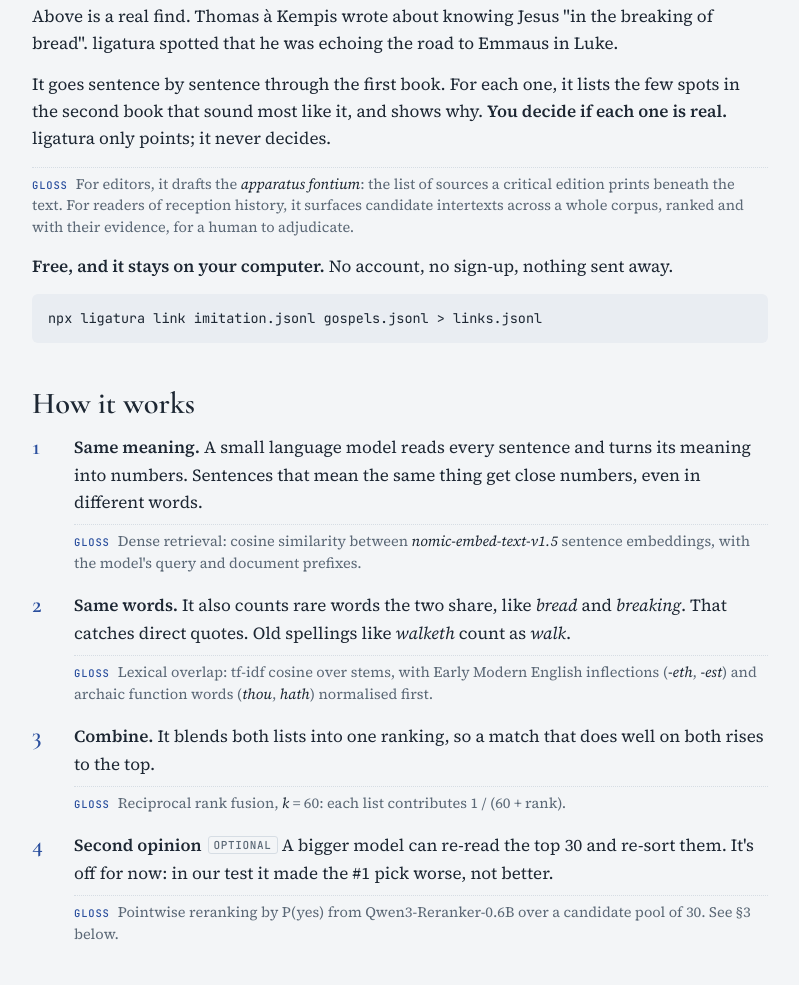
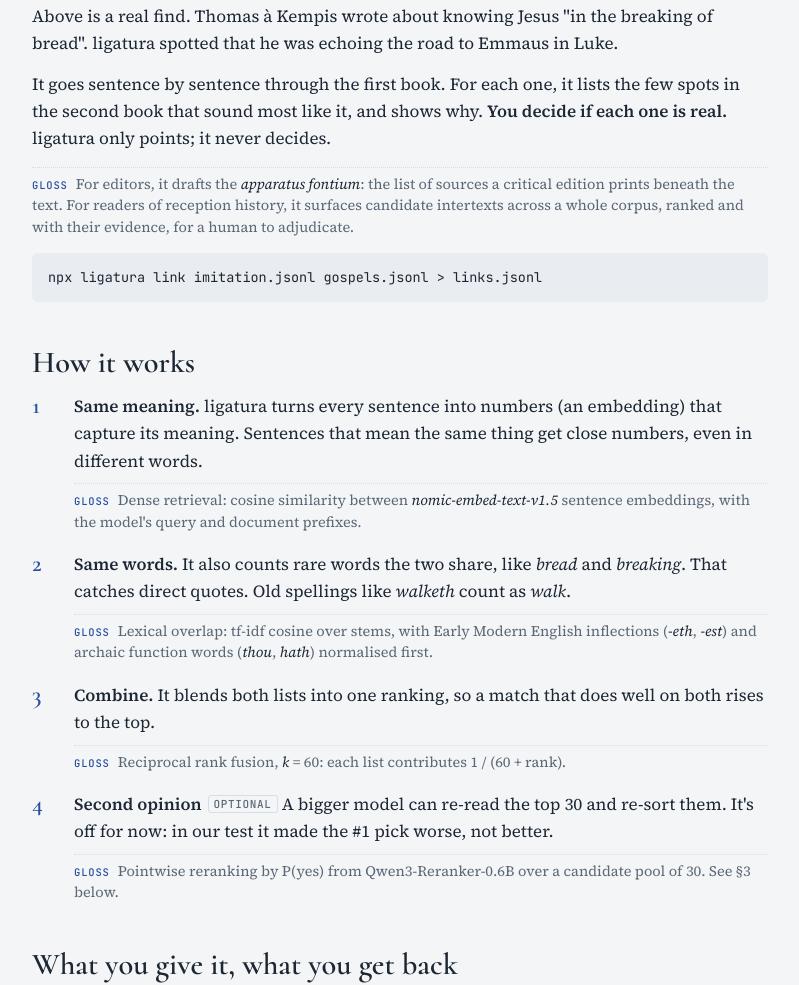
Before and after one commit to bretperry/ligatura, a website: page site/index.html in a window 1280 px wide. Shown: the part 1328-2313 px from the top of the page, without its empty margins (240-1039 px from the left). Drawn offline with Linux system fonts and the light colour scheme.

Commit message:
Drop v1 model claims from README and site
The default is embeddings now; the 'every model runs locally' line, the
Judge row and the paid-API note described the v1 model dependency.

```diff
--- a/site/index.html
+++ b/site/index.html
@@ -205,14 +205,13 @@ node dist/cli.js eval fixtures/kempis-gospels --neighbours 1</pre><button type="
     <p>Above is a real find. Thomas à Kempis wrote about knowing Jesus "in the breaking of bread". ligatura spotted that he was echoing the road to Emmaus in Luke.</p>
     <p>It goes sentence by sentence through the first book. For each one, it lists the few spots in the second book that sound most like it, and shows why. <strong>You decide if each one is real.</strong> ligatura only points; it never decides.</p>
     <p class="gloss">For editors, it drafts the <i>apparatus fontium</i>: the list of sources a critical edition prints beneath the text. For readers of reception history, it surfaces candidate intertexts across a whole corpus, ranked and with their evidence, for a human to adjudicate.</p>
-    <p><strong>Free, and it stays on your computer.</strong> No account, no sign-up, nothing sent away.</p>
     <pre>npx ligatura link imitation.jsonl gospels.jsonl &gt; links.jsonl</pre>
   </section>
 
   <section>
     <h2>How it works</h2>
     <ol class="steps">
-      <li><div><p><strong>Same meaning.</strong> A small language model reads every sentence and turns its meaning into numbers. Sentences that mean the same thing get close numbers, even in different words.</p>
+      <li><div><p><strong>Same meaning.</strong> ligatura turns every sentence into numbers (an embedding) that capture its meaning. Sentences that mean the same thing get close numbers, even in different words.</p>
         <p class="gloss">Dense retrieval: cosine similarity between <i>nomic-embed-text-v1.5</i> sentence embeddings, with the model's query and document prefixes.</p></div></li>
       <li><div><p><strong>Same words.</strong> It also counts rare words the two share, like <em>bread</em> and <em>breaking</em>. That catches direct quotes. Old spellings like <em>walketh</em> count as <em>walk</em>.</p>
         <p class="gloss">Lexical overlap: tf-idf cosine over stems, with Early Modern English inflections (<i>-eth</i>, <i>-est</i>) and archaic function words (<i>thou</i>, <i>hath</i>) normalised first.</p></div></li>
@@ -245,7 +244,6 @@ node dist/cli.js eval fixtures/kempis-gospels --neighbours 1</pre><button type="
       <tbody>
         <tr><td>Meaning</td><td><code>nomic-embed-text-v1.5</code>, <code>bge-small-en-v1.5</code>, <code>bge-large-en-v1.5</code></td><td><code>--embed openai:&lt;base-url&gt;#&lt;model&gt;</code> (Ollama, LM Studio, llama.cpp, vLLM)</td></tr>
         <tr><td>Second opinion</td><td>Off; <code>--rerank qwen3-reranker-0.6b</code></td><td><code>--rerank api:&lt;url&gt;#&lt;model&gt;</code>, any <code>/rerank</code> endpoint</td></tr>
-        <tr><td>Judge</td><td>–</td><td><code>--rerank chat:&lt;base-url&gt;#&lt;model&gt;</code>, a chat model picks the links</td></tr>
       </tbody>
     </table></div>
     <ul class="plain">
```
Also changed, not shown: README.md.
